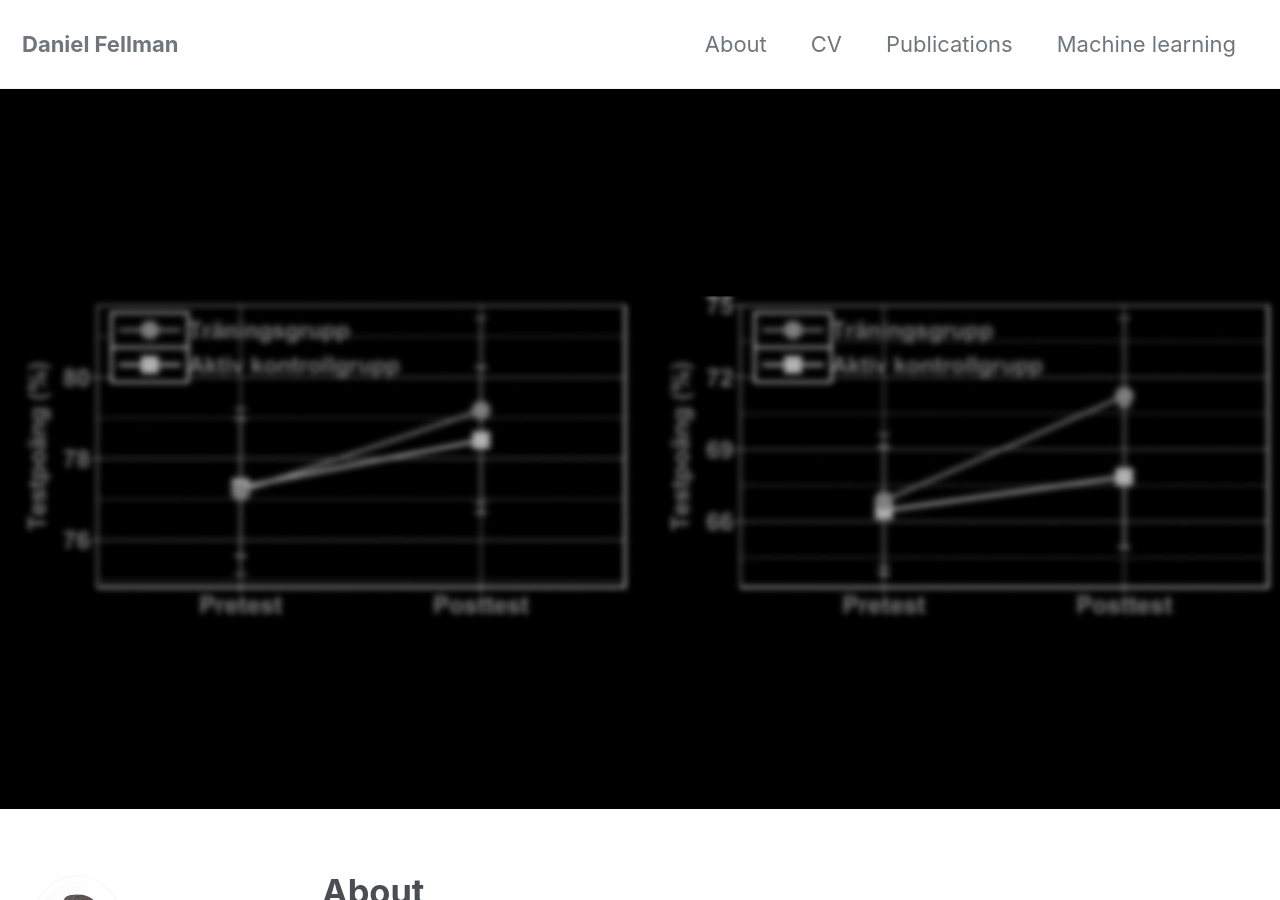
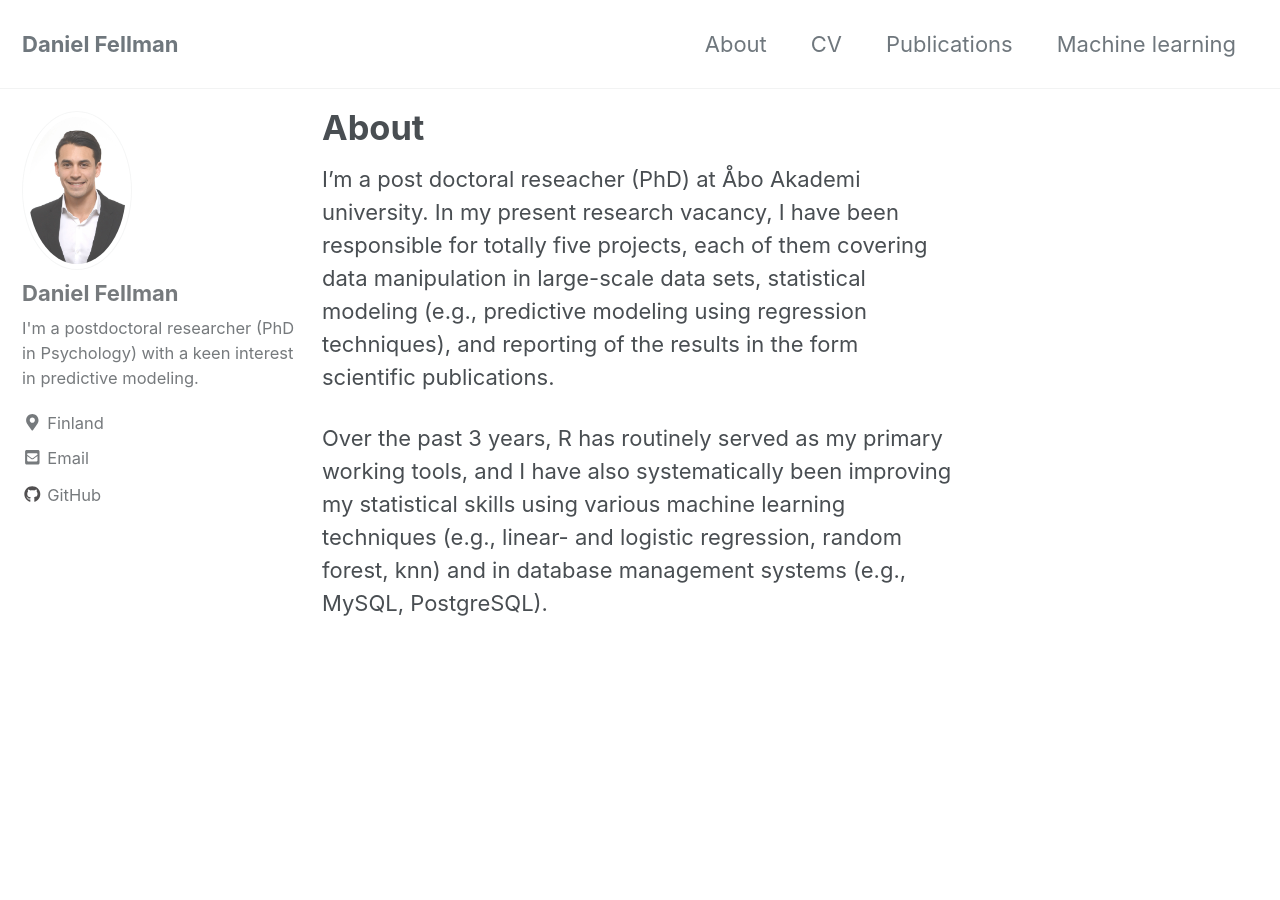
Before and after one commit to danielfellman/danielfellman.github.io, a Jekyll site: the page built from _pages/about.md, in a window 1280 px wide and 900 px high. Built offline with Jekyll 4.4.1, drawn with Linux system fonts in a browser that asks for light colours; cached includes are drawn as plain includes; nearby versions of some CDN libraries.

Commit message:
Update about.md

```diff
--- a/_pages/about.md
+++ b/_pages/about.md
@@ -1,8 +1,6 @@
 ---
 title: "About"
 permalink: /about/
-header:
-  image: "/images/lektia.jpg"
 ---
 
 I'm a post doctoral reseacher (PhD) at Åbo Akademi university. In my present research vacancy, I have been responsible for
```
